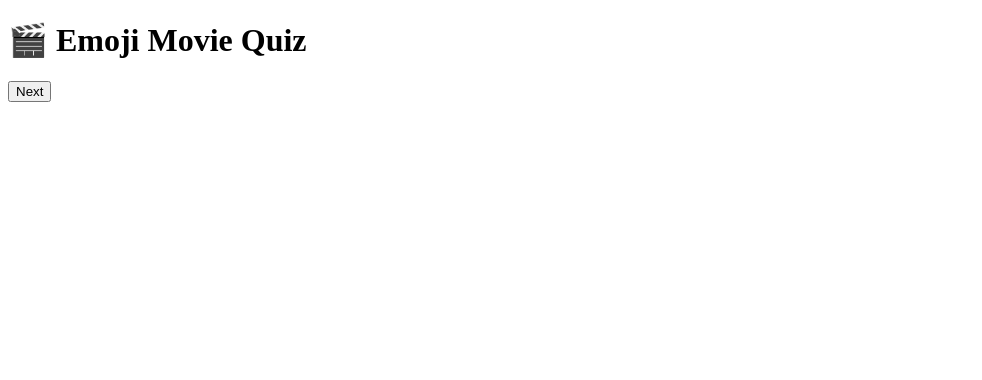
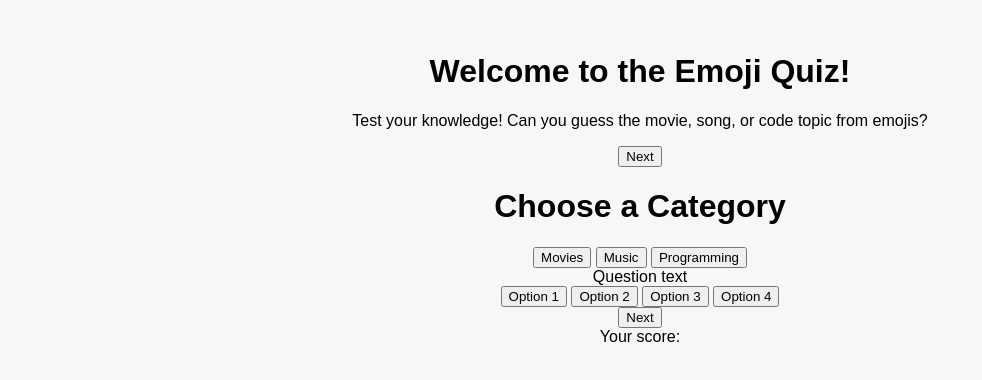
Before and after one commit to MariaMagdalenaRios/u03.Projektarbete.QuizApp, a plain HTML site: page index.html in a window 1280 px wide. Shown: the whole page, without its empty margins (0-982 px from the left). Drawn offline with Linux system fonts and the light colour scheme; files whose address does not match are found by name.

Commit message:
initial html code

```diff
--- a/index.html
+++ b/index.html
@@ -3,18 +3,66 @@
 <head>
     <meta charset="UTF-8">
     <meta name="viewport" content="width=device-width, initial-scale=1.0">
-    <title>🎬 Emoji Movie Quiz</title>
+    <link rel="stylesheet" href="css/style.css">
+    <title>Emoji Quiz</title>
 </head>
 <body>
-  <div class="quiz-container">
-    <h1>🎬 Emoji Movie Quiz</h1>
-    <div id="question-container">
-      <p id="question"></p>
-      <div id="answers"></div>
+
+  <!--First page-->
+  <div class="start-screen">
+    <h1>Welcome to the Emoji Quiz!</h1>
+    <p>Test your knowledge! Can you guess the movie, song, or code topic from emojis?</p>
+    <button id="next-btn">Next</button>
+  </div>
+
+
+  <!--Quiz overview/ Category selection-->
+
+  <div class="quiz-overview">
+    <h1>Choose a Category</h1>
+    <button class="category-btn" data-category="all">Movies</button>
+    <button class="category-btn" data-category="animated">Music</button>
+    <button class="category-btn" data-category="action">Programming</button>
+  </div>
+
+  <!--info dialog/modal pop up-->
+  <dialog id="info-dialog">
+    <h2>About the Quiz🎬</h2>
+    <p>Can you guess these 10 movies solely with 3 emojis?</p>
+    <button id ="start-quiz-btn">Start Quiz</button>
+    <button id="close-dialog-btn">Close</button>
+  </dialog>
+
+    <!--Quiz container example (should be hidden ?)-->
+    <div class="quiz-container">
+        <div id="question">Question text</div>
+        <div class="options">
+            <button class="option">Option 1</button>
+            <button class="option">Option 2</button>
+            <button class="option">Option 3</button>
+            <button class="option">Option 4</button>
+        </div>
+        <button id="next-btn">Next</button>
+        <div id="result" class="hidden">Your score: <span id="score"></span></div>
     </div>
-    <button id="next-btn">Next</button>
-    <p id="score"></p>
-  </div>
+
+    <!--result screen-->
+    <div class="result">
+
+
+
+    </div>
+
+
+
+
+
+
+
+
+
+
+
 
   <script src="script.js"></script>
 </body>
```
